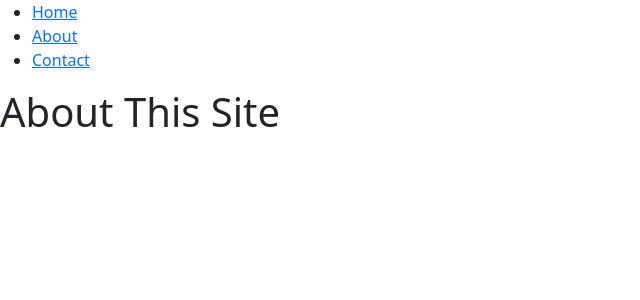
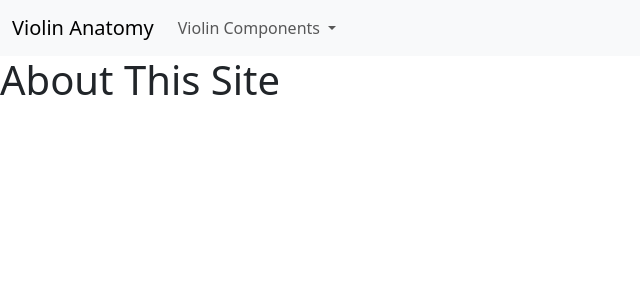
Before and after one commit to maridasi47500/violin-parts, a Flask app: page /about in a window 1280 px wide. Shown: the top 300 px of the page, without its empty margins (0-640 px from the left). Run offline with Flask 3, Linux system fonts and the light colour scheme.

Commit message:
Update hey.html

```diff
--- a/templates/hey.html
+++ b/templates/hey.html
@@ -1,5 +1,83 @@
-<ul>
-    <li><a href="/">Home</a></li>
-    <li><a href="/about">About</a></li>
-    <li><a href="/contact">Contact</a></li>
-</ul>
+
+<nav class="navbar navbar-expand-lg navbar-light bg-light">
+    <div class="container-fluid">
+        <a class="navbar-brand" href="#">Violin Anatomy</a>
+        <button class="navbar-toggler" type="button" data-bs-toggle="collapse" data-bs-target="#navbarNav">
+            <span class="navbar-toggler-icon"></span>
+        </button>
+        <div class="collapse navbar-collapse" id="navbarNav">
+            <ul class="navbar-nav">
+                <li class="nav-item dropdown">
+                    <a class="nav-link dropdown-toggle" href="#" id="componentsMenu" role="button" data-bs-toggle="dropdown">
+                        Violin Components
+                    </a>
+                    <ul class="dropdown-menu">
+                        <li><a class="dropdown-item" href="#">Chamfer</a></li>
+                        <li><a class="dropdown-item" href="#">Fluting</a></li>
+                        <li><a class="dropdown-item" href="#">Outer Wall</a></li>
+                        <li><a class="dropdown-item" href="#">Inner Wall</a></li>
+                        <li><a class="dropdown-item" href="#">Pegbox Floor</a></li>
+                        <li><a class="dropdown-item" href="#">Neck-end Wall</a></li>
+                        <li><a class="dropdown-item" href="#">Nut</a></li>
+                        <li><a class="dropdown-item" href="#">Center Ridge</a></li>
+                        <li><a class="dropdown-item" href="#">First Turn</a></li>
+                        <li><a class="dropdown-item" href="#">Second Turn</a></li>
+                        <li><a class="dropdown-item" href="#">Final Turn</a></li>
+                        <li><a class="dropdown-item" href="#">Peg Head</a></li>
+                        <li><a class="dropdown-item" href="#">Collar</a></li>
+                        <li><a class="dropdown-item" href="#">Shaft</a></li>
+                        <li><a class="dropdown-item" href="#">Bee Sting</a></li>
+                        <li><a class="dropdown-item" href="#">Corner</a></li>
+                        <li><a class="dropdown-item" href="#">Fingerboard</a></li>
+                        <li><a class="dropdown-item" href="#">Top Block</a></li>
+                        <li><a class="dropdown-item" href="#">End Button</a></li>
+                        <li><a class="dropdown-item" href="#">Upper Wing</a></li>
+                        <li><a class="dropdown-item" href="#">Notch</a></li>
+                        <li><a class="dropdown-item" href="#">Lower Wing</a></li>
+                        <li><a class="dropdown-item" href="#">Lower Eye</a></li>
+                        <li><a class="dropdown-item" href="#">Bass Bar</a></li>
+                        <li><a class="dropdown-item" href="#">Tip</a></li>
+                        <li><a class="dropdown-item" href="#">Upper Eye</a></li>
+                        <li><a class="dropdown-item" href="#">Overhang</a></li>
+                        <li><a class="dropdown-item" href="#">Purfling</a></li>
+                        <li><a class="dropdown-item" href="#">Stem</a></li>
+                        <li><a class="dropdown-item" href="#">Corner Block</a></li>
+                        <li><a class="dropdown-item" href="#">Bottom Block</a></li>
+                        <li><a class="dropdown-item" href="#">Saddle</a></li>
+                        <li><a class="dropdown-item" href="#">Top Plate</a></li>
+                        <li><a class="dropdown-item" href="#">Volute</a></li>
+                        <li><a class="dropdown-item" href="#">Pegbox</a></li>
+                        <li><a class="dropdown-item" href="#">Upperbouts</a></li>
+                        <li><a class="dropdown-item" href="#">Body</a></li>
+                        <li><a class="dropdown-item" href="#">C Bouts</a></li>
+                        <li><a class="dropdown-item" href="#">Lowerbouts</a></li>
+                        <li><a class="dropdown-item" href="#">Neck</a></li>
+                        <li><a class="dropdown-item" href="#">Scroll</a></li>
+                        <li><a class="dropdown-item" href="#">Sound Post</a></li>
+                        <li><a class="dropdown-item" href="#">Bridge Position</a></li>
+                        <li><a class="dropdown-item" href="#">F-Hole</a></li>
+                        <li><a class="dropdown-item" href="#">Button</a></li>
+                        <li><a class="dropdown-item" href="#">Tailpiece</a></li>
+                        <li><a class="dropdown-item" href="#">Shoulder</a></li>
+                        <li><a class="dropdown-item" href="#">Bass Side</a></li>
+                        <li><a class="dropdown-item" href="#">Treble Side</a></li>
+                        <li><a class="dropdown-item" href="#">Peg Hole</a></li>
+                        <li><a class="dropdown-item" href="#">Pegbox Wall</a></li>
+                        <li><a class="dropdown-item" href="#">Duck Tail</a></li>
+                        <li><a class="dropdown-item" href="#">Nape</a></li>
+                        <li><a class="dropdown-item" href="#">Throat</a></li>
+                        <li><a class="dropdown-item" href="#">Chin</a></li>
+                        <li><a class="dropdown-item" href="#">Heel</a></li>
+                        <li><a class="dropdown-item" href="#">Back Plate</a></li>
+                        <li><a class="dropdown-item" href="#">Volute-end Wall</a></li>
+                        <li><a class="dropdown-item" href="#">Eye</a></li>
+                        <li><a class="dropdown-item" href="#">Comma</a></li>
+                        <li><a class="dropdown-item" href="#">End Button</a></li>
+                        <li><a class="dropdown-item" href="#">C Ribs</a></li>
+                        <li><a class="dropdown-item" href="#">Tailgut</a></li>
+                    </ul>
+                </li>
+            </ul>
+        </div>
+    </div>
+</nav>
```
